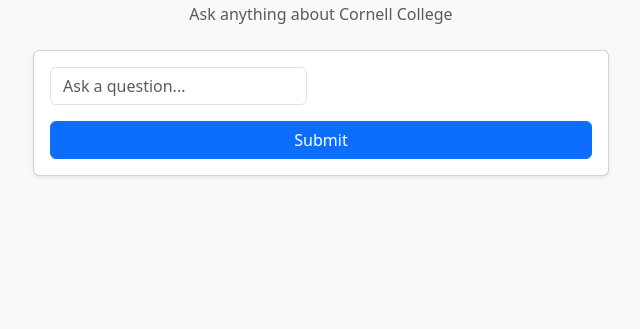
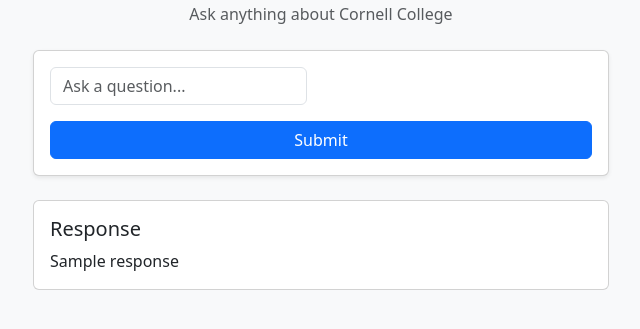
Before and after one commit to 6Spidey22/ask_ulysses, a Flask app: template templates/ask_ulysses.html in a window 1280 px wide. Shown: the part 152-481 px from the top of the page, without its empty margins (319-959 px from the left). Run offline with Flask 3, Linux system fonts and the light colour scheme; the template is opened without the code that fills it: most values are stand-ins (such as "Sample title", 1, 10 or a date in 2020).

Commit message:
Update ask_ulysses.html

```diff
--- a/templates/ask_ulysses.html
+++ b/templates/ask_ulysses.html
@@ -10,9 +10,12 @@
 
     <!-- Custom CSS -->
     <link rel="stylesheet" href="{{ url_for('static', filename='css/style.css') }}">
+
 </head>
 
 <body class="bg-light">
+
+
 
     <!-- Navbar -->
     <nav class="navbar navbar-dark bg-primary">
@@ -52,6 +55,15 @@
             </div>
         </div>
 
+        {% if response %}
+        <div class="card mt-4">
+            <div class="card-body">
+                <h5 class="card-title">Response</h5>
+                {{ response | safe }}
+            </div>
+        </div>
+        {% endif %}
+
     </div>
 
 </body>
```
